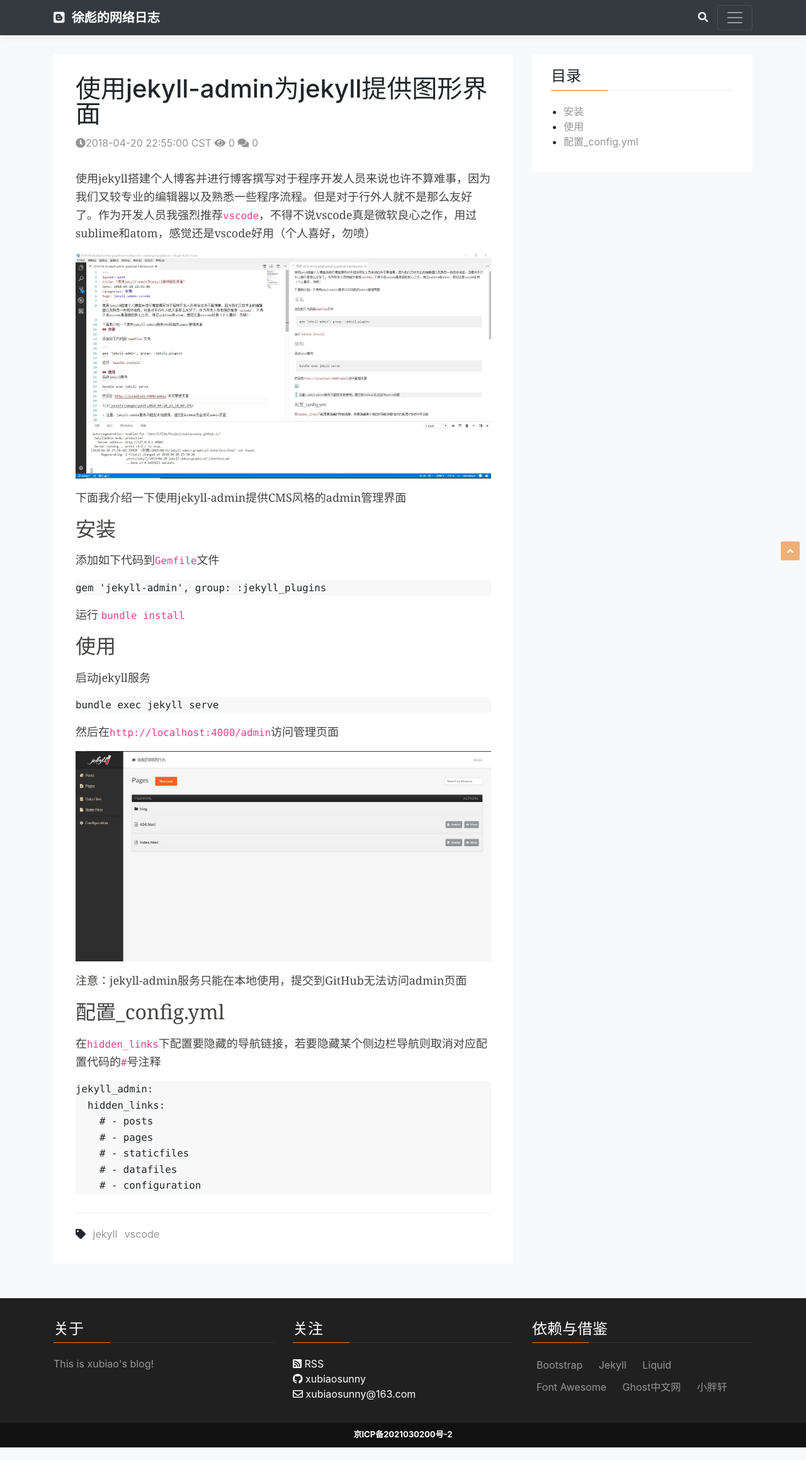
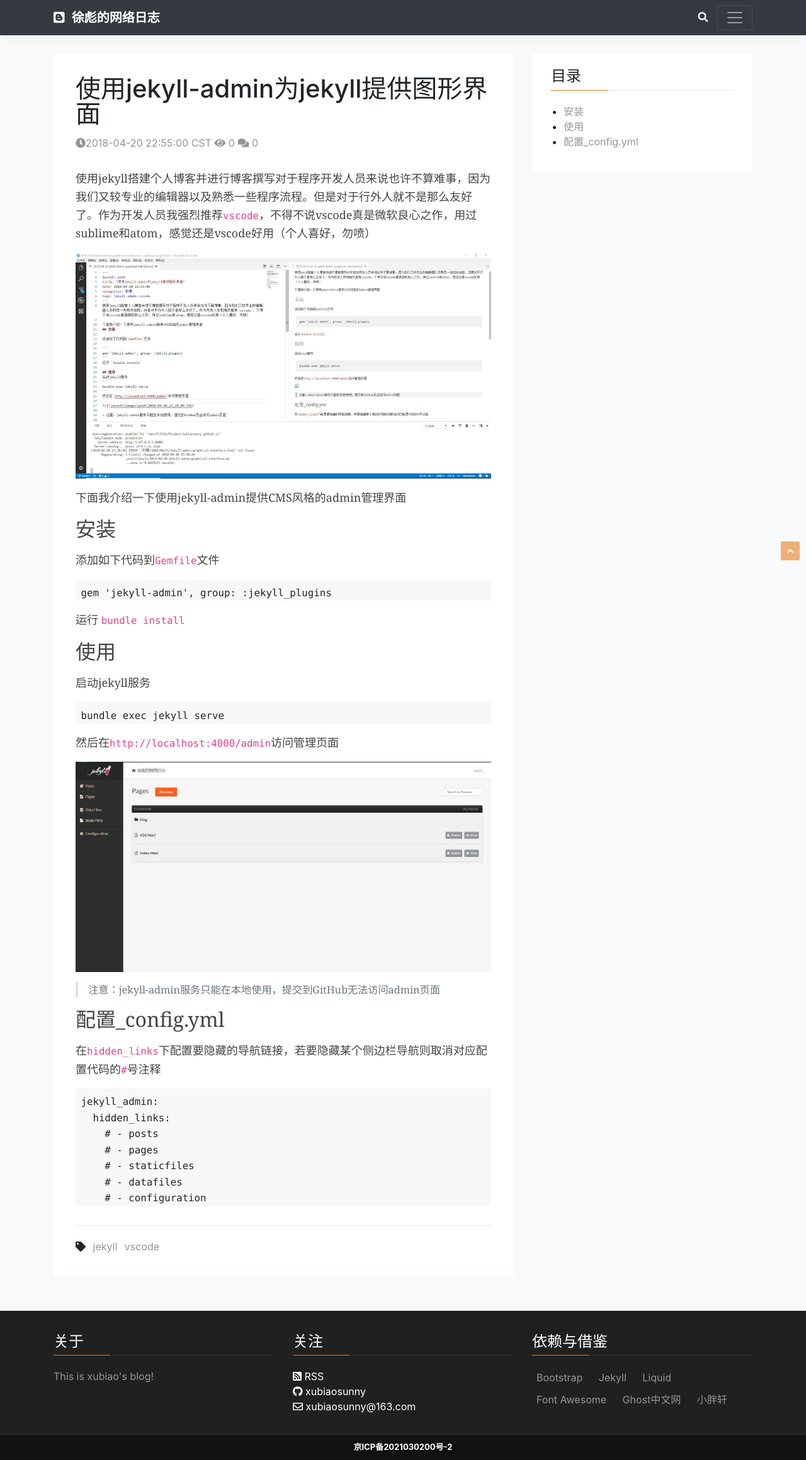
Before and after one commit to xubiaosunny/xubiaosunny.github.io, a Jekyll site: the page built from _posts/jekyll/2018-04-20-jekyll-admin-graphical-interface.md, in a window 1280 px wide. Shown: the whole page at 63% size. Built offline with Jekyll 4.4.1, drawn with Linux system fonts in a browser that asks for light colours; comment, search, counter and statistics services are not loaded.

Commit message:
样式调整

```diff
--- a/assets/css/syntax.css
+++ b/assets/css/syntax.css
@@ -210,4 +210,14 @@
 }
 .highlight {
   background-color: #f8f8f8;
+  padding: .25em .25em 0 .25em;
 }
+.post-content blockquote {
+  border-left: .25em solid #dfe2e5;
+  color: #6a737d;
+  padding: 0 1em;
+  margin-bottom: 16px;
+  margin-top: 0;
+  line-height: 24px;
+  font-size: 90%;
+}
```
